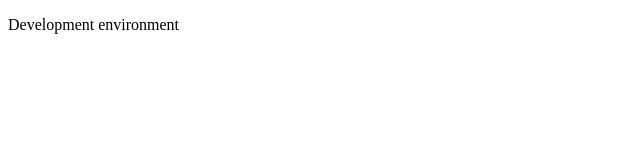
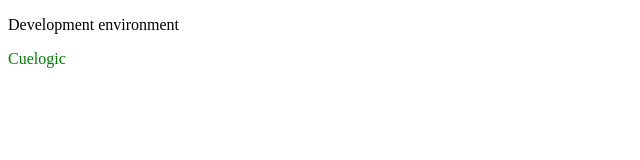
Before and after one commit to Giridhard123/updateAssignment, a plain HTML site: page index.html in a window 1280 px wide. Shown: the full height of the page, 0-640 px from the left. Drawn offline with Linux system fonts and the light colour scheme.

Commit message:
added company name newfeature

```diff
--- a/index.html
+++ b/index.html
@@ -4,5 +4,6 @@
    </head>
    <body>
 	<p> Development environment </p>
+	<p style="color:green"> Cuelogic</p>
    </body>
 </html>
```
